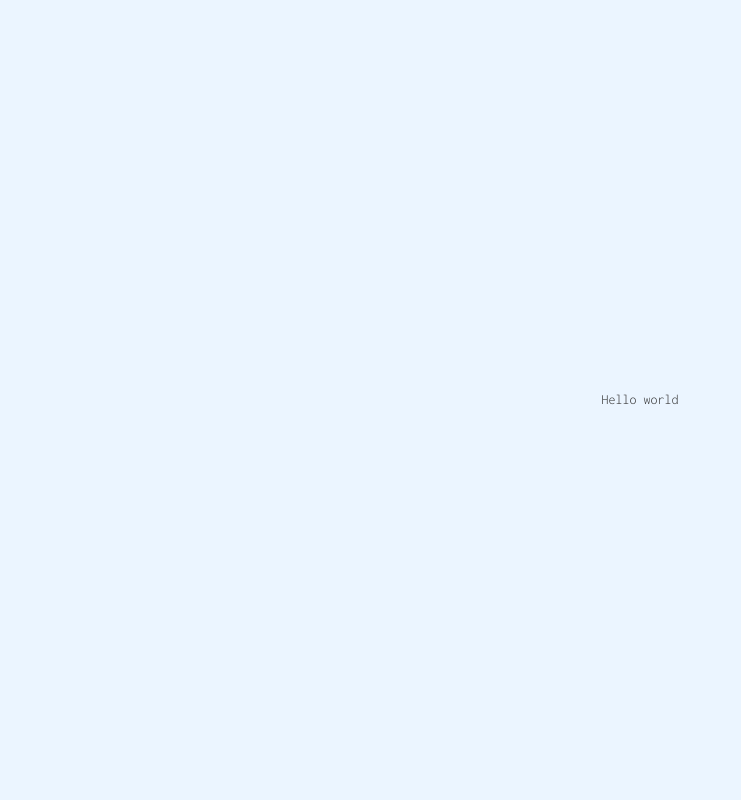
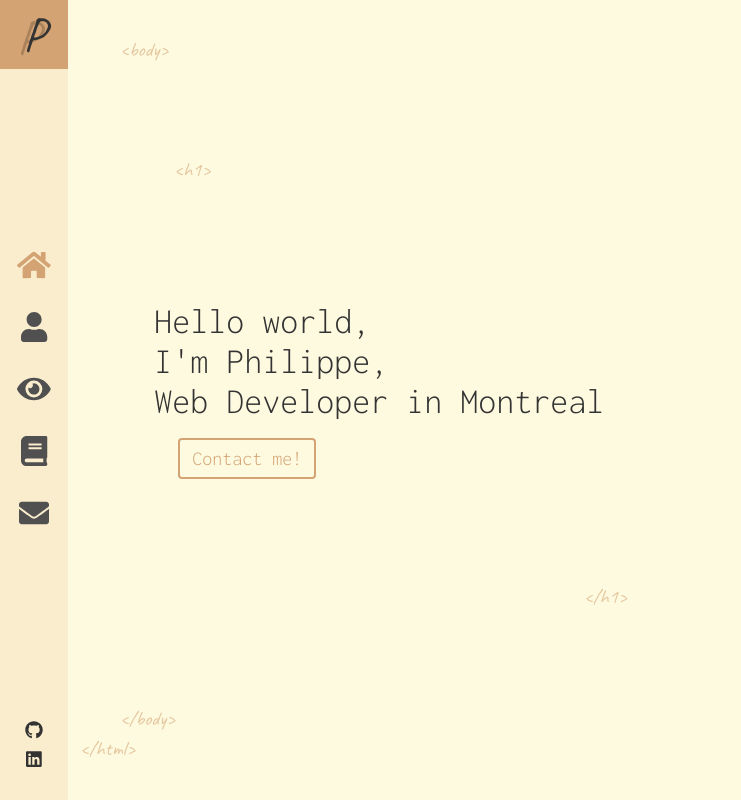
Before and after one commit to PhilippeG85/my-site, a React (Create React App) app: page / in a window 1280 px wide. Shown: the whole page, without its empty margins (0-741 px from the left). Built offline with nearby package versions, Linux system fonts and the light colour scheme.

Commit message:
setup navbar and base for home base

```diff
--- a/package.json
+++ b/package.json
@@ -23,9 +23,11 @@
   },
   "dependencies": {
     "@fortawesome/fontawesome-svg-core": "^1.2.34",
+    "@fortawesome/free-brands-svg-icons": "^5.15.2",
     "@fortawesome/free-solid-svg-icons": "^5.15.2",
     "@fortawesome/react-fontawesome": "^0.1.14",
     "bootstrap": "^4.6.0",
+    "gsap": "^3.6.0",
     "react": "^17.0.1",
     "react-bootstrap": "^1.4.3",
     "react-dom": "^17.0.1",
--- a/public/index.html
+++ b/public/index.html
@@ -6,6 +6,7 @@
     <link rel="stylesheet" href="https://maxcdn.bootstrapcdn.com/bootstrap/3.3.7/css/bootstrap.min.css">
     <link rel="preconnect" href="https://fonts.gstatic.com">
     <link href="https://fonts.googleapis.com/css2?family=Inconsolata:wght@300&display=swap" rel="stylesheet">
+    <link href="https://fonts.googleapis.com/css2?family=Caveat&display=swap" rel="stylesheet">
     <title>Les Trois Mats</title>
   </head>
   <body>
--- a/src/assets/stylesheets/application.scss
+++ b/src/assets/stylesheets/application.scss
@@ -1,18 +1,31 @@
+@import "navbar";
+@import "presentation";
+@import "tags";
+
 h1, h2, h3, h4, h5, h6, p {
   margin: 0;
 }
-
+// #ece4b7
 body {
   font-family: 'Inconsolata', monospace;
-  background-color: rgb(235, 245, 255);
+  background-color: #fefae0;
+}
+
+.margin-auto {
+  margin: 0 auto;
 }
 
 .landing-page {
   height: 100vh;
   width: 100vw;
+  position: relative;
   display: flex;
-  justify-content: center;
-  align-items: center;
+}
+
+.right-content {
+  height: 100vh;
+  width: 100%;
+  display: flex;
 }
 
 .center {
--- /dev/null
+++ b/src/assets/stylesheets/navbar.scss
@@ -0,0 +1,67 @@
+.navbar-element {
+  height: 100vh;
+  width: 72px;
+  text-align: center;
+  display: flex;
+  flex-direction: column;
+  justify-content: space-between;
+  background-color: #faedcd;
+}
+
+.p-icon {
+  font-size: 48px;
+  font-family: 'Caveat', cursive;
+  text-shadow: -6px 3px rgba(0, 0, 0, .2);
+  background-color: #d4a373;
+}
+
+.navbar-menu {
+  display: flex;
+  flex-direction: column;
+  align-items: center;
+}
+
+.menu-icon {
+  font-size: 30px;
+  margin: 12px auto;
+}
+
+.social-menu {
+  display: flex;
+  flex-direction: column;
+  align-items: center;
+}
+
+.social-menu {
+  margin-bottom: 24px;
+}
+
+.social-icon {
+  color: #333333;
+  font-size: 18px;
+  margin: 4px 0;
+  &:hover {
+    color: #d4a373;
+  }
+}
+
+.menu-element {
+  height: 54px;
+  width: 100%;
+  display: flex;
+  align-items: center;
+  justify-content: center;
+  color: rgb(80,80,80);
+  margin-bottom: 8px;
+  &:hover {
+    color: #D4A373;
+    text-decoration: none;
+  }
+  &:focus {
+    color: #D4A373;
+  }
+}
+
+.active {
+  color: #D4A373;
+}
--- /dev/null
+++ b/src/assets/stylesheets/presentation.scss
@@ -0,0 +1,22 @@
+.presentation {
+  padding: 86px;
+  margin: auto 0;
+}
+
+.contact-btn {
+  font-size: 20px;
+  color: #d4a373;
+  border: 2px solid #d4a373;
+  padding: 8px 12px;
+  border-radius: 4px;
+  transition: ease .4s;
+  &:hover{
+    background-color: #d4a373;
+    color: rgb(80,80,80);
+    text-decoration: none;
+  }
+}
+
+.contact-btn-div {
+  margin: 24px;
+}
--- /dev/null
+++ b/src/assets/stylesheets/tags.scss
@@ -0,0 +1,32 @@
+.tags {
+  position: absolute;
+  font-family: 'Caveat', cursive;
+  font-size: 20px;
+  color: #d4a373;
+  opacity: .6;
+}
+
+.open-body {
+  top: 36px;
+  left: 120px;
+}
+
+.close-body {
+  bottom: 66px;
+  left: 120px;
+}
+
+.close-html {
+  bottom: 36px;
+  left: 80px;
+}
+
+.open-h1 {
+  top: 156px;
+  left: 174px;
+}
+
+.close-h1 {
+  bottom: 188px;
+  left: 584px;
+}
--- a/src/components/app.jsx
+++ b/src/components/app.jsx
@@ -1,9 +1,41 @@
 import React from "react";
+import { Switch, Route } from "react-router-dom";
+
+import { library } from '@fortawesome/fontawesome-svg-core';
+import { fab } from '@fortawesome/free-brands-svg-icons';
+
+
+import Navbar from "./navbar";
+import Tags from "./tags";
+import Presentation from "./presentation";
+
+
+library.add(fab);
 
 function App() {
   return (
     <div className="landing-page">
-      <p>Hello world</p>
+      <Navbar />
+      <Tags />
+      <div className="right-content">
+        <Switch>
+          <Route exact path="/">
+            <Presentation />
+          </Route>
+          <Route path="/about-me">
+            <h1>About-me</h1>
+          </Route>
+          <Route path="/projects">
+            <h1>Projects</h1>
+          </Route>
+          <Route path="/skills">
+            <h1>Skills</h1>
+          </Route>
+          <Route path="/contact">
+            <h1>Contact</h1>
+          </Route>
+        </Switch>
+      </div>
     </div>
   );
 }
--- /dev/null
+++ b/src/components/navbar.jsx
@@ -0,0 +1,62 @@
+import React, { useState } from "react";
+import { FontAwesomeIcon } from '@fortawesome/react-fontawesome';
+import {
+  faHome,
+  faUser,
+  faEye,
+  faBook,
+  faEnvelope
+} from '@fortawesome/free-solid-svg-icons';
+import { Link } from "react-router-dom";
+
+function Navbar() {
+  const [displayH, setDisplayH ] = useState(false);
+  const [displayA, setDisplayA ] = useState(false);
+  const [displayP, setDisplayP ] = useState(false);
+  const [displayS, setDisplayS ] = useState(false);
+  const [displayC, setDisplayC ] = useState(false);
+
+  const currentPath = window.location.pathname;
+
+  const handlePath = (path) => {
+    return path === currentPath ? "active" : null;
+  };
+
+  return (
+    <div className="navbar-element">
+      <p className="p-icon">P</p>
+      <div className="navbar-menu">
+        <Link className={`menu-element ${handlePath("/")}`} to="/" onMouseEnter={() => { setDisplayH(true); }} onMouseLeave={() => { setDisplayH(false); }}>
+          <FontAwesomeIcon className="menu-icon" icon={faHome} style={{ display: displayH ? "none" : "block" }} />
+          <p style={{ display: displayH ? "block" : "none" }}>Home</p>
+        </Link>
+        <Link className={`menu-element ${handlePath("/about-me")}`} to="/about-me" onMouseEnter={() => { setDisplayA(true); }} onMouseLeave={() => { setDisplayA(false); }}>
+          <FontAwesomeIcon className="menu-icon" icon={faUser} style={{ display: displayA ? "none" : "block" }} />
+          <p style={{ display: displayA ? "block" : "none" }}>About</p>
+        </Link>
+        <Link className={`menu-element ${handlePath("/projects")}`} to="/projects" onMouseEnter={() => { setDisplayP(true); }} onMouseLeave={() => { setDisplayP(false); }}>
+          <FontAwesomeIcon className="menu-icon" icon={faEye} style={{ display: displayP ? "none" : "block" }} />
+          <p style={{ display: displayP ? "block" : "none" }}>Projects</p>
+        </Link>
+        <Link className={`menu-element ${handlePath("/skills")}`} to="/skills" onMouseEnter={() => { setDisplayS(true); }} onMouseLeave={() => { setDisplayS(false); }}>
+          <FontAwesomeIcon className="menu-icon" icon={faBook} style={{ display: displayS ? "none" : "block" }} />
+          <p style={{ display: displayS ? "block" : "none" }}>Skills</p>
+        </Link>
+        <Link className={`menu-element ${handlePath("/contact")}`} to="/contact" onMouseEnter={() => { setDisplayC(true); }} onMouseLeave={() => { setDisplayC(false); }}>
+          <FontAwesomeIcon className="menu-icon" icon={faEnvelope} style={{ display: displayC ? "none" : "block" }} />
+          <p style={{ display: displayC ? "block" : "none" }}>Contact</p>
+        </Link>
+      </div>
+      <div className="social-menu">
+        <a href="https://github.com/PhilippeG85">
+          <FontAwesomeIcon className="social-icon" icon={['fab', 'github']} />
+        </a>
+        <a href="https://www.linkedin.com/in/philippe-gonse/">
+          <FontAwesomeIcon className="social-icon" icon={['fab', 'linkedin']} />
+        </a>
+      </div>
+    </div>
+  );
+}
+
+export default Navbar;
--- /dev/null
+++ b/src/components/presentation.jsx
@@ -0,0 +1,23 @@
+import React from "react";
+import { Link } from "react-router-dom";
+
+function Presentation() {
+  return (
+    <div className="presentation">
+      <h1>
+        Hello world,
+        <br />
+        I&apos;m Philippe,
+        <br />
+        Web Developer in Montreal
+      </h1>
+      <div className="contact-btn-div">
+        <Link className="contact-btn" to="/contact">
+          Contact me!
+        </Link>
+      </div>
+    </div>
+  );
+}
+
+export default Presentation;
--- /dev/null
+++ b/src/components/tags.jsx
@@ -0,0 +1,15 @@
+import React from "react";
+
+function Tags() {
+  return (
+    <>
+      <span className="tags open-body">&lt;body&gt;</span>
+      <span className="tags close-body">&lt;/body&gt;</span>
+      <span className="tags open-h1">&lt;h1&gt;</span>
+      <span className="tags close-h1">&lt;/h1&gt;</span>
+      <span className="tags close-html">&lt;/html&gt;</span>
+    </>
+  );
+}
+
+export default Tags;
--- a/src/index.jsx
+++ b/src/index.jsx
@@ -1,9 +1,17 @@
 import React from 'react';
 import ReactDOM from 'react-dom';
+import { BrowserRouter as Router } from "react-router-dom";
 
 import './assets/stylesheets/application.scss';
 import App from "./components/app";
 
 
 const root = document.getElementById('root');
-if (root) { ReactDOM.render(<App />, root); }
+if (root) {
+  ReactDOM.render(
+    <Router>
+      <App />
+    </Router>,
+    root
+  );
+}
```
Also changed, not shown: src/assets/img/IMG_1.jpg (added), 1 other file (tests, documents, lock files or other folders).
